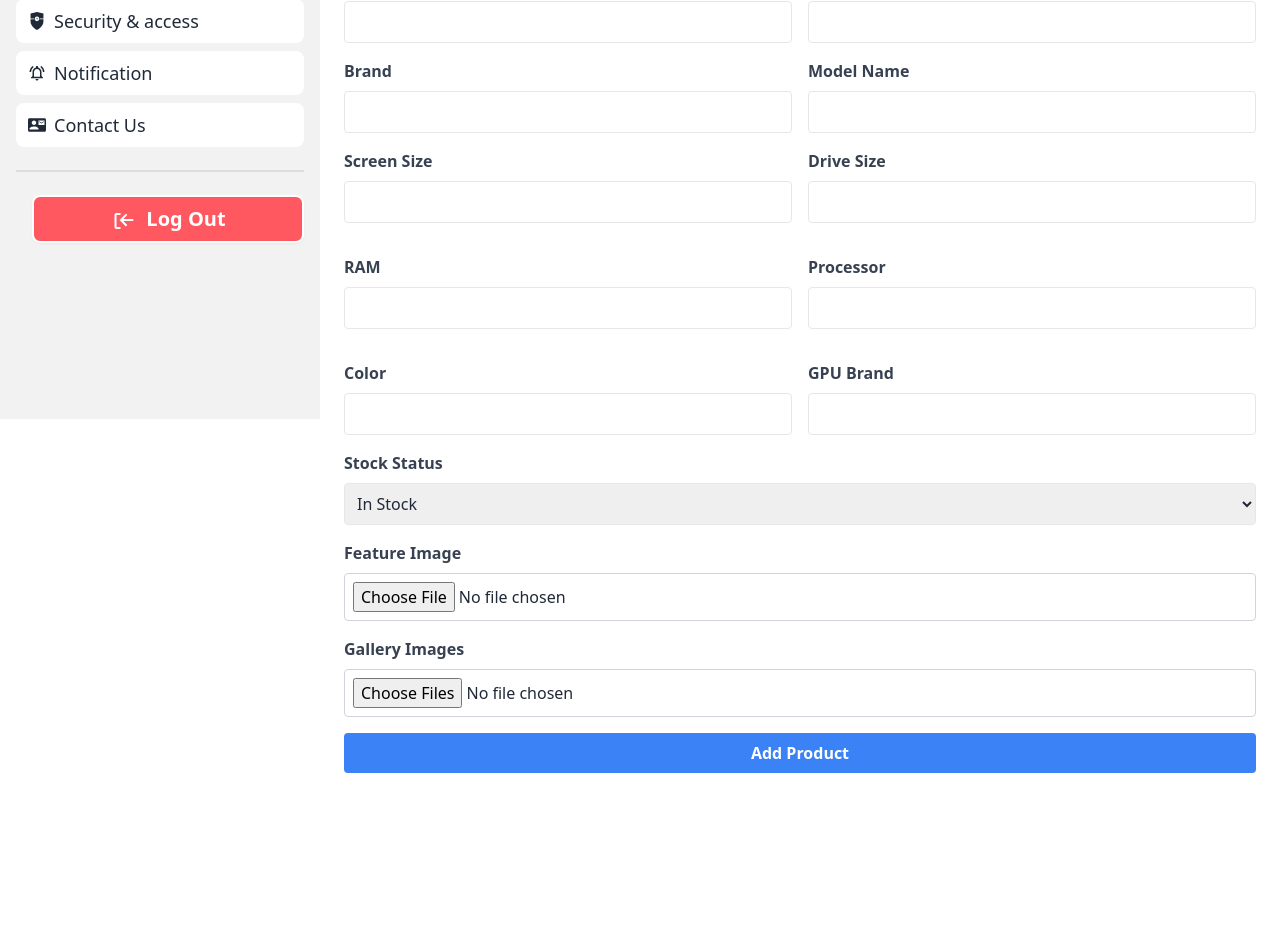
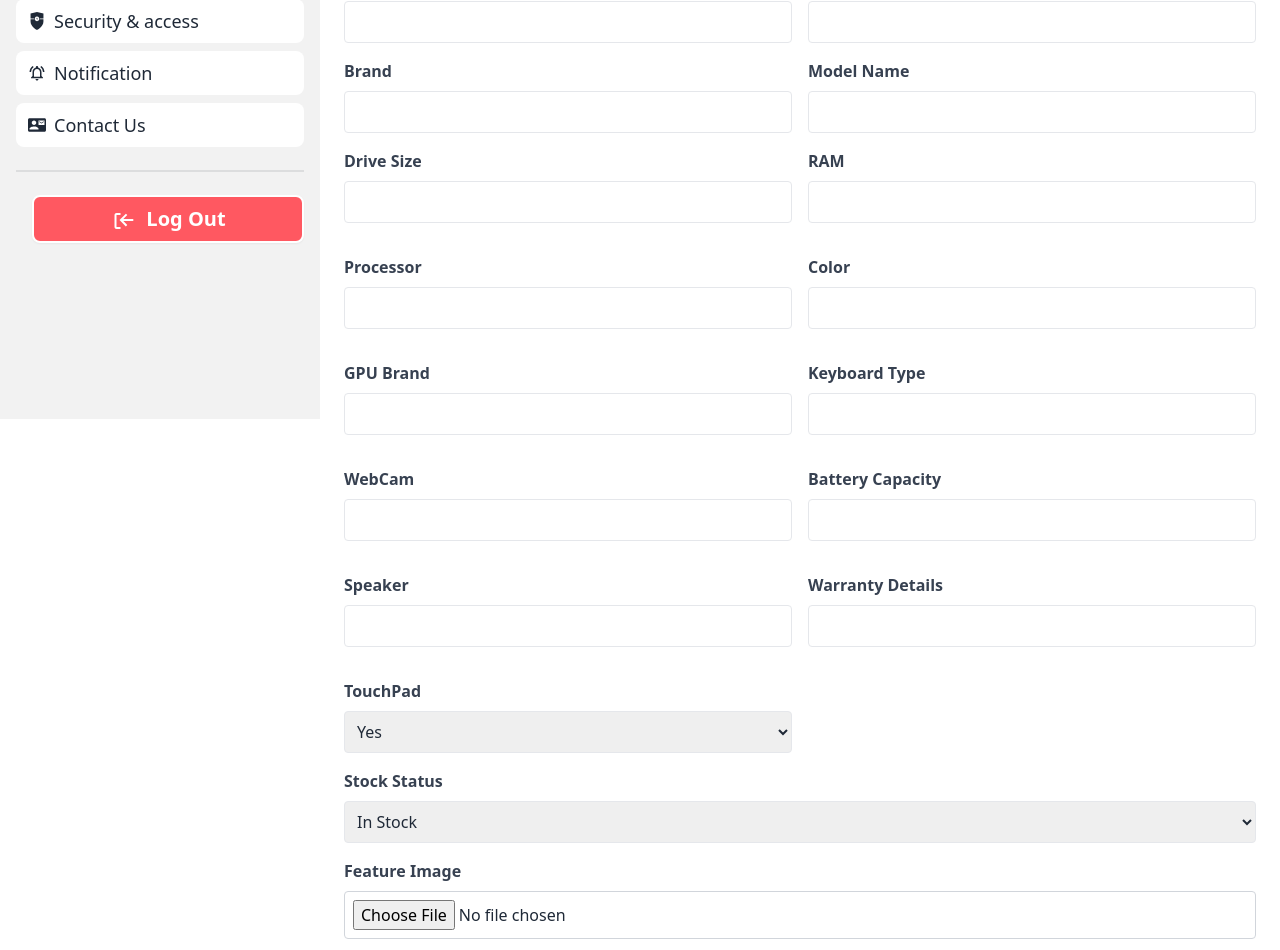
Before and after one commit to sifatullahshoyon/tech-heim-client, a React app: page /dashboard/add-products in a window 1280 px wide. Shown: the part 703-1653 px from the top of the page. Before the commit the page ends 1500 px from the top, so only its background shows below. Built offline with nearby package versions, Linux system fonts and the light colour scheme; no server answers; the HTML template or start-up script is replaced by a standard one.

Commit message:
api call in product page working on filter

```diff
--- a/src/Pages/DashboardPages/AdminPages/AddProducts/AddProducts.jsx
+++ b/src/Pages/DashboardPages/AdminPages/AddProducts/AddProducts.jsx
@@ -101,8 +101,14 @@ const AddProducts = () => {
       processor: "",
       color: "",
       gpuBrand: "",
+      KeyboardType: "",
       category: "Laptop",
       stock: true,
+      TouchPad: "",
+      WebCam: "",
+      Speaker: "",
+      BatteryCapacity: "",
+      WarrantyDetails: "",
     });
   };
   return (
@@ -208,17 +214,10 @@ const AddProducts = () => {
 
         {/* Specifications */}
         <div className="grid grid-cols-2 gap-4">
-          <div className="mb-4">
-            <label className="block text-gray-700 font-semibold mb-2">Screen Size</label>
-            <input
-              type="text"
-              name="screenSize"
-              value={product.screenSize}
-              onChange={handleInputChange}
-              className="w-full p-2 border rounded"
-              required
-            />
-          </div>
+          {(product.category === "Laptop" ||
+            product.category === "Tab" ||
+            product.category === "Mobile" ||
+            product.category === "Camera") && (
             <div className="mb-4">
               <label className="block text-gray-700 font-semibold mb-2">Drive Size</label>
               <input
@@ -230,6 +229,12 @@ const AddProducts = () => {
                 required
               />
             </div>
+          )}
+
+          {(product.category === "Laptop" ||
+            product.category === "Tab" ||
+            product.category === "Mobile" ||
+            product.category === "Watch") && (
             <div className="mb-4">
               <label className="block text-gray-700 font-semibold mb-2">RAM</label>
               <input
@@ -241,6 +246,12 @@ const AddProducts = () => {
                 required
               />
             </div>
+          )}
+
+          {(product.category === "Laptop" ||
+            product.category === "Tab" ||
+            product.category === "Mobile" ||
+            product.category === "Camera") && (
             <div className="mb-4">
               <label className="block text-gray-700 font-semibold mb-2">Processor</label>
               <input
@@ -252,6 +263,8 @@ const AddProducts = () => {
                 required
               />
             </div>
+          )}
+
           <div className="mb-4">
             <label className="block text-gray-700 font-semibold mb-2">Color</label>
             <input
@@ -263,6 +276,10 @@ const AddProducts = () => {
               required
             />
           </div>
+          {(product.category === "Laptop" ||
+            product.category === "Tab" ||
+            product.category === "Mobile" ||
+            product.category === "Camera") && (
             <div className="mb-4">
               <label className="block text-gray-700 font-semibold mb-2">GPU Brand</label>
               <input
@@ -274,6 +291,94 @@ const AddProducts = () => {
                 required
               />
             </div>
+          )}
+
+          {product.category === "Laptop" && (
+            <div className="mb-4">
+              <label className="block text-gray-700 font-semibold mb-2">Keyboard Type</label>
+              <input
+                type="text"
+                name="KeyboardType"
+                value={product.KeyboardType}
+                onChange={handleInputChange}
+                className="w-full p-2 border rounded"
+                required
+              />
+            </div>
+          )}
+          {product.category === "Laptop" && (
+            <div className="mb-4">
+              <label className="block text-gray-700 font-semibold mb-2">WebCam</label>
+              <input
+                type="text"
+                name="WebCam"
+                value={product.WebCam}
+                onChange={handleInputChange}
+                className="w-full p-2 border rounded"
+                required
+              />
+            </div>
+          )}
+
+          <div className="mb-4">
+            <label className="block text-gray-700 font-semibold mb-2">Battery Capacity</label>
+            <input
+              type="text"
+              name="BatteryCapacity"
+              value={product.BatteryCapacity}
+              onChange={handleInputChange}
+              className="w-full p-2 border rounded"
+              required
+            />
+          </div>
+
+          {(product.category === "Laptop" ||
+            product.category === "Tab" ||
+            product.category === "Mobile" ||
+            product.category === "Watch") && (
+            <div className="mb-4">
+              <label className="block text-gray-700 font-semibold mb-2">Speaker</label>
+              <input
+                type="text"
+                name="Speaker"
+                value={product.Speaker}
+                onChange={handleInputChange}
+                className="w-full p-2 border rounded"
+                required
+              />
+            </div>
+          )}
+
+          <div className="mb-4">
+            <label className="block text-gray-700 font-semibold mb-2">Warranty Details</label>
+            <input
+              type="text"
+              name="WarrantyDetails"
+              value={product.WarrantyDetails}
+              onChange={handleInputChange}
+              className="w-full p-2 border rounded"
+              required
+            />
+          </div>
+
+          {(product.category === "Laptop" ||
+            product.category === "Tab" ||
+            product.category === "Camera" ||
+            product.category === "Watch") && (
+            <div className="mb-4">
+              <label className="block text-gray-700 font-semibold mb-2">TouchPad</label>
+              <select
+                name="TouchPad"
+                value={product.TouchPad}
+                onChange={(e) => setProduct({ ...product, TouchPad: e.target.value === "true" })}
+                className="w-full p-2 border rounded"
+                required
+              >
+                <option value="true">Yes</option>
+                <option value="false">No</option>
+              </select>
+            </div>
+          )}
         </div>
 
         {/* Stock */}
```
Lines whose indentation alone changed are shown as unchanged.
